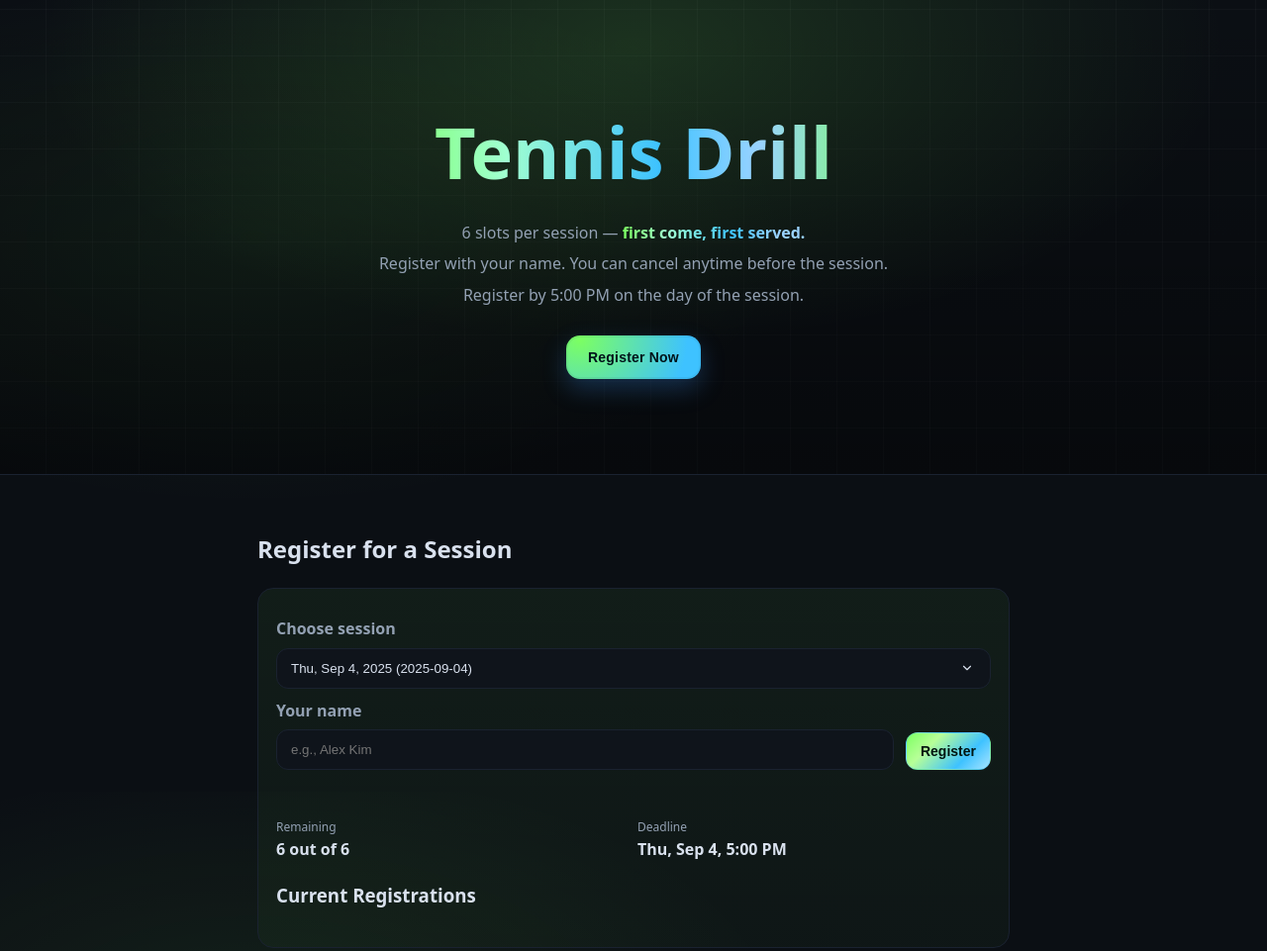
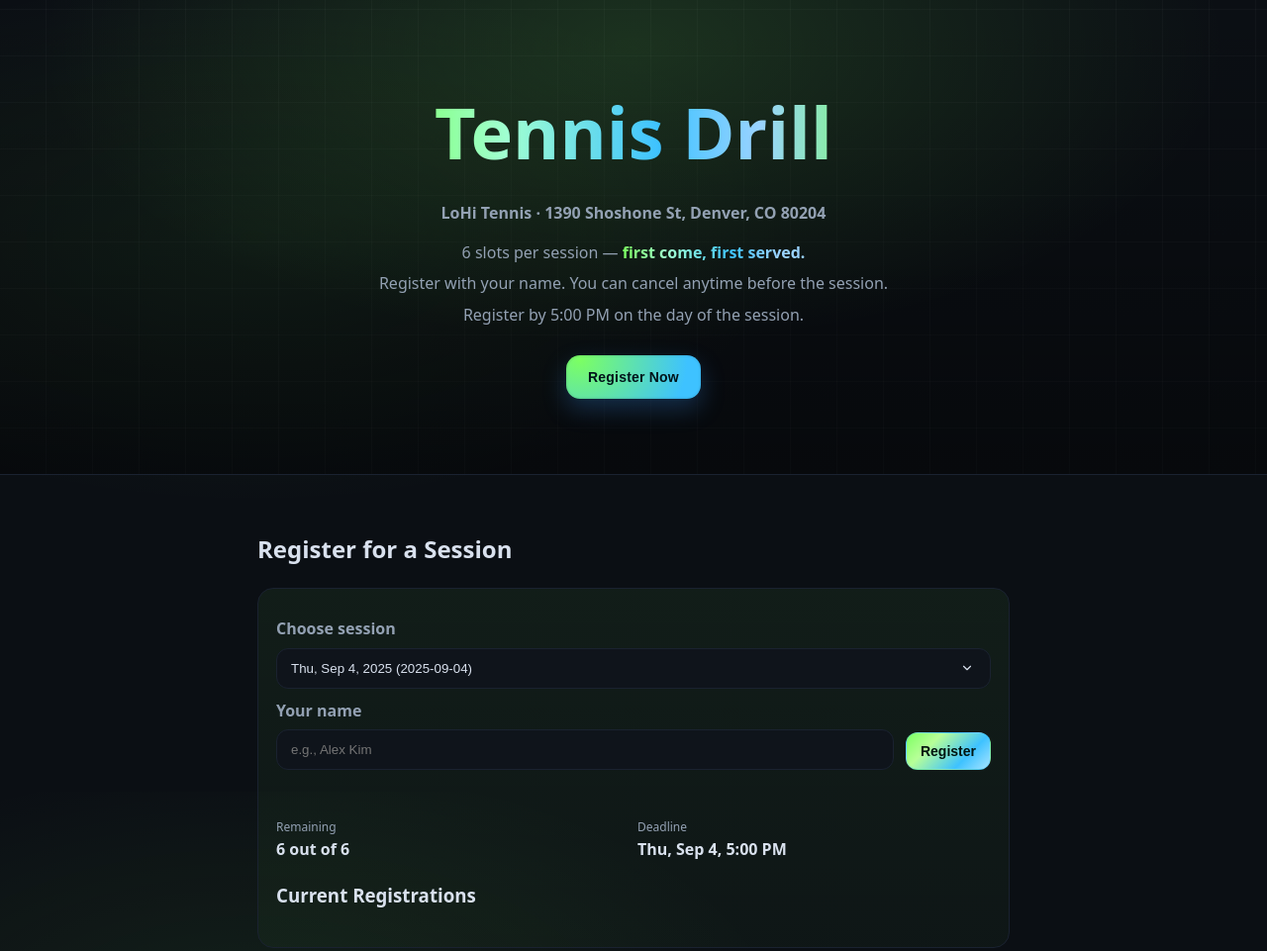
Before and after one commit to KarryHuang-lab/Tennis-Drill, a website: page index.html in a window 1280 px wide. Shown: the top 961 px of the page at 99% size. Drawn offline with Linux system fonts and the light colour scheme; no server answers.

Commit message:
Update index.html

```diff
--- a/index.html
+++ b/index.html
@@ -69,6 +69,11 @@
   <div class="hero-overlay"></div>
   <div class="hero-content">
     <h1 class="title">Tennis Drill</h1>
+    <p style="margin:4px 0 14px;color:var(--muted);font-weight:600">
+  <a href="https://maps.google.com/?q=1390+Shoshone+St,+Denver,+CO+80204" target="_blank" rel="noopener noreferrer" style="color:inherit;text-decoration:none">
+    LoHi Tennis · 1390 Shoshone St, Denver, CO 80204
+  </a>
+</p>
     <ul class="hero-lines">
       <li>6 slots per session — <span class="grad">first come, first served.</span></li>
       <li>Register with your name. You can cancel anytime before the session.</li>
```
